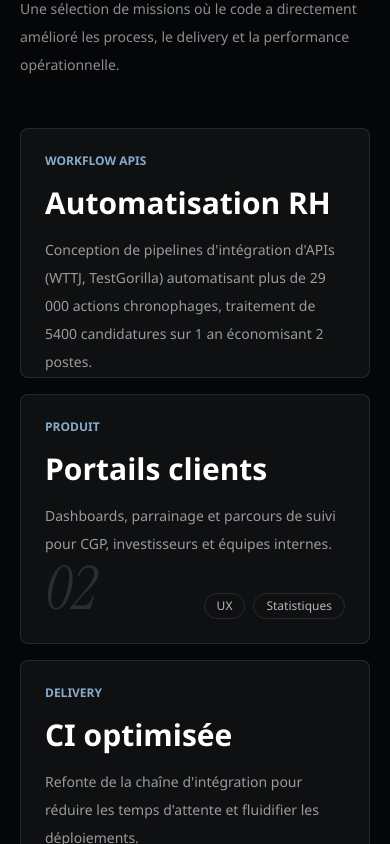
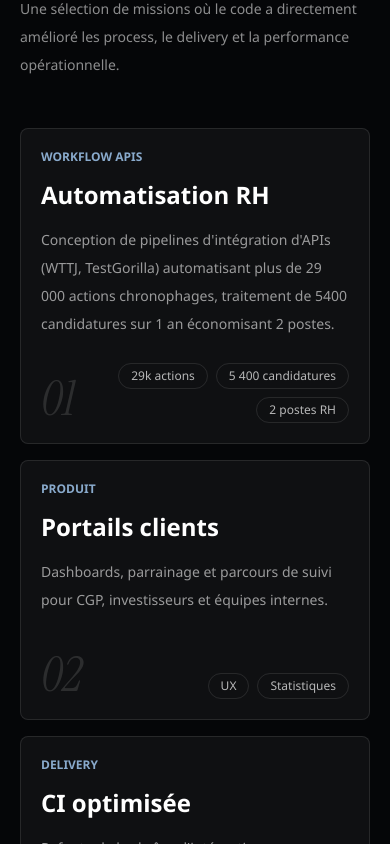
Before and after one commit to adamslma/adam-salama-portfolio, a Next.js app in the folder adam-salama-portfolio/: page /fr in a window 390 px wide. Shown: the part 1200-2044 px from the top of the page. Built offline with nearby package versions, Linux system fonts and the light colour scheme; a web font is replaced by a local one.

Commit message:
chore: mobile responsiveness

```diff
--- a/adam-salama-portfolio/app/[locale]/page.tsx
+++ b/adam-salama-portfolio/app/[locale]/page.tsx
@@ -4,6 +4,7 @@ import type { Metadata } from "next";
 import { DocumentLanguage } from "../document-language";
 import { LanguageSwitcher } from "../language-switcher";
 import { getDictionary, isLocale, locales, type Locale } from "../i18n";
+import { MobileScrollCards } from "../mobile-scroll-cards";
 import { LoadingCounter, ParallaxGallery } from "../portfolio-experience";
 
 type LocalePageProps = {
@@ -95,6 +96,7 @@ export default async function Home({ params }: LocalePageProps) {
   return (
     <main className="min-h-screen overflow-x-clip bg-[#050608] text-[#f4f0e8] selection:bg-[#89AACC] selection:text-[#050608]">
       <DocumentLanguage locale={locale} />
+      <MobileScrollCards />
       <LoadingCounter label={dictionary.loading} />
 
       <section id="top" className="relative min-h-screen overflow-hidden">
@@ -214,11 +216,12 @@ export default async function Home({ params }: LocalePageProps) {
           </div>
         </div>
 
-        <div className="grid auto-rows-[250px] grid-cols-1 gap-4 md:grid-cols-3">
+        <div className="grid grid-cols-1 gap-4 sm:grid-cols-2 md:auto-rows-[250px] md:grid-cols-3">
           {dictionary.achievements.map((item, index) => (
             <article
               key={item.title}
-              className={`group relative overflow-hidden rounded-[8px] border border-white/10 bg-white/[0.045] p-6 transition duration-500 hover:-translate-y-1 hover:border-[#89AACC]/55 ${item.className}`}
+              data-mobile-scroll-card
+              className={`group relative min-h-[260px] overflow-hidden rounded-[8px] border border-white/10 bg-white/[0.045] p-5 transition duration-500 hover:-translate-y-1 hover:border-[#89AACC]/55 sm:min-h-[280px] sm:p-6 md:min-h-0 ${item.className}`}
             >
               <div className="absolute inset-0 opacity-0 transition duration-500 group-hover:opacity-100">
                 <div className="absolute inset-0 bg-[radial-gradient(circle_at_20%_15%,rgba(137,170,204,0.20),transparent_36%)]" />
@@ -226,18 +229,18 @@ export default async function Home({ params }: LocalePageProps) {
               <div className="relative flex h-full flex-col justify-between">
                 <div>
                   <p className="text-xs font-semibold uppercase text-[#89AACC]">{item.eyebrow}</p>
-                  <h3 className="mt-4 text-3xl font-semibold text-white">
+                  <h3 className="mt-4 text-2xl font-semibold leading-tight text-white sm:text-3xl">
                     {item.title}
                   </h3>
                   <p className="mt-4 max-w-xl text-sm leading-7 text-white/58">{item.body}</p>
                 </div>
-                <div className="flex min-w-0 items-end justify-between gap-4">
-                  <span className="font-serif text-6xl italic text-white/12">0{index + 1}</span>
-                  <div className="flex max-w-[75%] flex-wrap justify-end gap-2">
+                <div className="mt-6 flex min-w-0 items-end justify-between gap-4 md:mt-0">
+                  <span className="font-serif text-5xl italic text-white/12 sm:text-6xl">0{index + 1}</span>
+                  <div className="flex max-w-[82%] flex-wrap justify-end gap-2 sm:max-w-[75%]">
                     {item.metrics.map((metric) => (
                       <span
                         key={metric}
-                        className="rounded-full border border-white/10 px-3 py-1 text-xs text-white/70 sm:text-sm"
+                        className="max-w-full rounded-full border border-white/10 px-3 py-1 text-xs text-white/70 sm:text-sm"
                       >
                         {metric}
                       </span>
@@ -262,6 +265,7 @@ export default async function Home({ params }: LocalePageProps) {
           {dictionary.stack.groups.map((group) => (
             <div
               key={group.title}
+              data-mobile-scroll-card
               className="rounded-[8px] border border-white/10 bg-white/[0.04] p-6 transition-colors hover:border-white/15"
             >
               <p className="mb-5 font-serif text-xl italic text-white/80">
--- a/adam-salama-portfolio/app/globals.css
+++ b/adam-salama-portfolio/app/globals.css
@@ -52,6 +52,23 @@ video {
   animation: marquee 22s linear infinite;
 }
 
+@media (max-width: 767px) {
+  [data-mobile-scroll-card] {
+    opacity: 0;
+    transform: translate3d(0, 30px, 0) scale(0.95);
+    transition:
+      opacity 650ms cubic-bezier(0.22, 1, 0.36, 1),
+      transform 650ms cubic-bezier(0.22, 1, 0.36, 1),
+      border-color 500ms ease;
+    will-change: opacity, transform;
+  }
+
+  [data-mobile-scroll-card].is-mobile-scroll-visible {
+    opacity: 1;
+    transform: translate3d(0, 0, 0) scale(1);
+  }
+}
+
 @keyframes marquee {
   from {
     transform: translate3d(0, 0, 0);
--- /dev/null
+++ b/adam-salama-portfolio/app/mobile-scroll-cards.tsx
@@ -0,0 +1,58 @@
+"use client";
+
+import { useEffect } from "react";
+import { usePathname } from "next/navigation";
+
+const cardSelector = "[data-mobile-scroll-card]";
+
+export function MobileScrollCards() {
+  const pathname = usePathname();
+
+  useEffect(() => {
+    const mediaQuery = window.matchMedia("(max-width: 767px)");
+    let observer: IntersectionObserver | null = null;
+    let frame = 0;
+
+    const setup = () => {
+      observer?.disconnect();
+
+      const cards = Array.from(document.querySelectorAll<HTMLElement>(cardSelector));
+
+      if (!mediaQuery.matches) {
+        cards.forEach((card) => card.classList.add("is-mobile-scroll-visible"));
+        return;
+      }
+
+      observer = new IntersectionObserver(
+        (entries) => {
+          entries.forEach((entry) => {
+            if (entry.isIntersecting) {
+              entry.target.classList.add("is-mobile-scroll-visible");
+              observer?.unobserve(entry.target);
+            }
+          });
+        },
+        {
+          rootMargin: "0px 0px -12% 0px",
+          threshold: 0.18,
+        },
+      );
+
+      cards.forEach((card) => {
+        card.classList.remove("is-mobile-scroll-visible");
+        observer?.observe(card);
+      });
+    };
+
+    frame = window.requestAnimationFrame(setup);
+    mediaQuery.addEventListener("change", setup);
+
+    return () => {
+      window.cancelAnimationFrame(frame);
+      mediaQuery.removeEventListener("change", setup);
+      observer?.disconnect();
+    };
+  }, [pathname]);
+
+  return null;
+}
--- a/adam-salama-portfolio/app/portfolio-experience.tsx
+++ b/adam-salama-portfolio/app/portfolio-experience.tsx
@@ -139,6 +139,7 @@ export function ParallaxGallery({ copy }: { copy: GalleryCopy }) {
             {galleryItems.map((item, index) => (
               <article
                 key={item.title}
+                data-mobile-scroll-card
                 className="relative min-h-80 overflow-hidden rounded-lg border border-white/10 bg-white/5.5 p-5 shadow-2xl shadow-black/35 backdrop-blur-md"
               >
                 <div className="absolute inset-0 bg-[radial-gradient(circle_at_20%_15%,rgba(137,170,204,0.16),transparent_38%)]" />
```
